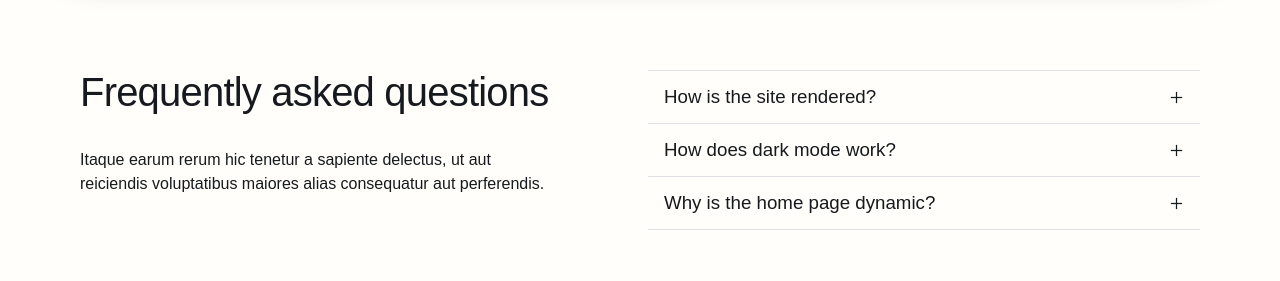
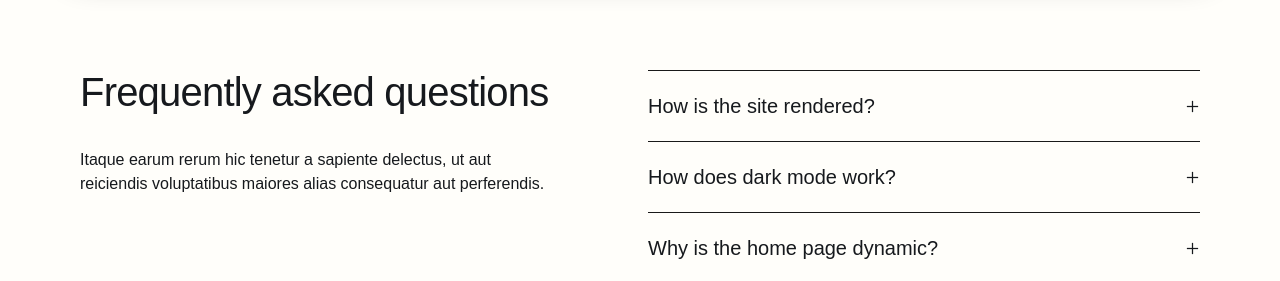
Before and after one commit to raymond8505/okta-assessment, a Next.js app: page / in a window 1280 px wide. Shown: the part 1320-1601 px from the top of the page. Before the commit the page ends 1550 px from the top, so only its background shows below. Built offline with nearby package versions, Linux system fonts and the light colour scheme.

Commit message:
accordion styles

```diff
--- a/src/components/accordion/Accordion.styles.tsx
+++ b/src/components/accordion/Accordion.styles.tsx
@@ -8,7 +8,8 @@ export const AccordionRoot = styled.div`
 
 export const AccordionHeading = styled.h3`
   margin: 0;
-  border-bottom: 1px solid ${theme.color.border};
+  font-weight: 500;
+  font-size: 20px;
 `;
 
 export const AccordionTrigger = styled(UnstyledButton)`
@@ -18,15 +19,10 @@ export const AccordionTrigger = styled(UnstyledButton)`
   align-items: center;
   justify-content: space-between;
   gap: ${theme.space[3]};
-  padding: ${theme.space[3]} ${theme.space[4]};
+  padding: 1em 0;
   font-weight: ${theme["font-weight"].medium};
   color: ${theme.color.fg};
   transition: background ${theme.transition.fast};
-
-  &:hover,
-  &[aria-expanded="true"] {
-    background: ${theme.color.surface};
-  }
 
   &:focus-visible {
     outline: 2px solid ${theme.color.focus};
@@ -48,11 +44,14 @@ export const AccordionPanel = styled.div`
   /* Fallback ceiling for browsers without calc-size(). */
   --accordion-panel-max-height: 50rem;
 
-  box-sizing: border-box;
+  line-height: 1.375em;
+  letter-spacing: 0.2px;
+
   overflow: hidden;
-  padding: ${theme.space[3]} ${theme.space[4]};
+  padding: ${theme.space[3]} 0;
   color: ${theme.color["fg-muted"]};
   max-height: var(--accordion-panel-max-height);
+
   transition:
     max-height ${theme.transition.medium},
     padding-block ${theme.transition.medium},
@@ -78,3 +77,7 @@ export const AccordionPanel = styled.div`
     }
   }
 `;
+
+export const AccordionItem = styled.div`
+  border-bottom: 1px solid ${theme.color.border};
+`;
--- a/src/components/accordion/Accordion.tsx
+++ b/src/components/accordion/Accordion.tsx
@@ -3,6 +3,7 @@
 import { useId, useState } from "react";
 import {
   AccordionHeading,
+  AccordionItem,
   AccordionPanel,
   AccordionRoot,
   AccordionTrigger,
@@ -42,7 +43,7 @@ export function Accordion({
         const triggerId = `${itemId}-trigger`;
         const panelId = `${itemId}-panel`;
         return (
-          <div key={itemId}>
+          <AccordionItem key={itemId}>
             {/* The trigger must be the heading's only child, per the APG. */}
             <AccordionHeading as={`h${headingLevel}`}>
               <AccordionTrigger
@@ -66,7 +67,7 @@ export function Accordion({
             >
               {item.content}
             </AccordionPanel>
-          </div>
+          </AccordionItem>
         );
       })}
     </AccordionRoot>
--- a/src/styles/ThemeOverrides.ts
+++ b/src/styles/ThemeOverrides.ts
@@ -17,7 +17,7 @@ const darkPalette = css`
   ${vars.color["surface-raised"]}: #20252c;
   ${vars.color.fg}: #eef1f5;
   ${vars.color["fg-muted"]}: #a3acba;
-  ${vars.color.border}: #2b313a;
+  ${vars.color.border}: #FFFEFA;
   ${vars.color.accent}: #6ea8fe;
   ${vars.color["accent-hover"]}: #93c0ff;
   ${vars.color["accent-fg"]}: #0b1220;
--- a/src/styles/theme.ts
+++ b/src/styles/theme.ts
@@ -8,7 +8,7 @@ export const theme = createTheme(
       "surface-raised": "#ffffff",
       fg: "#16191d",
       "fg-muted": "#5c636e",
-      border: "#dfe3e8",
+      border: "#191919",
       accent: "#1662d4",
       "accent-hover": "#0f4ba8",
       "accent-fg": "#ffffff",
```
